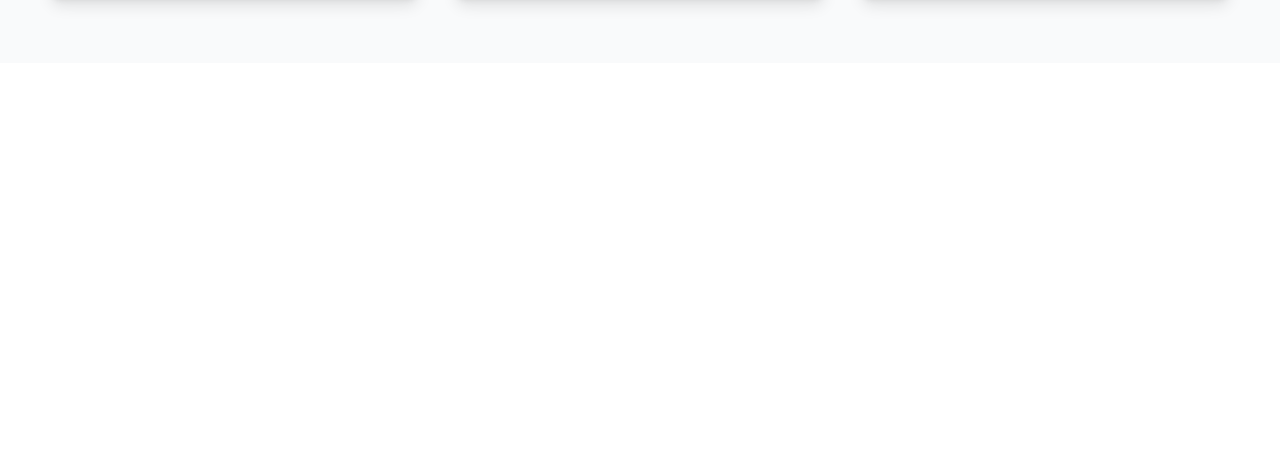
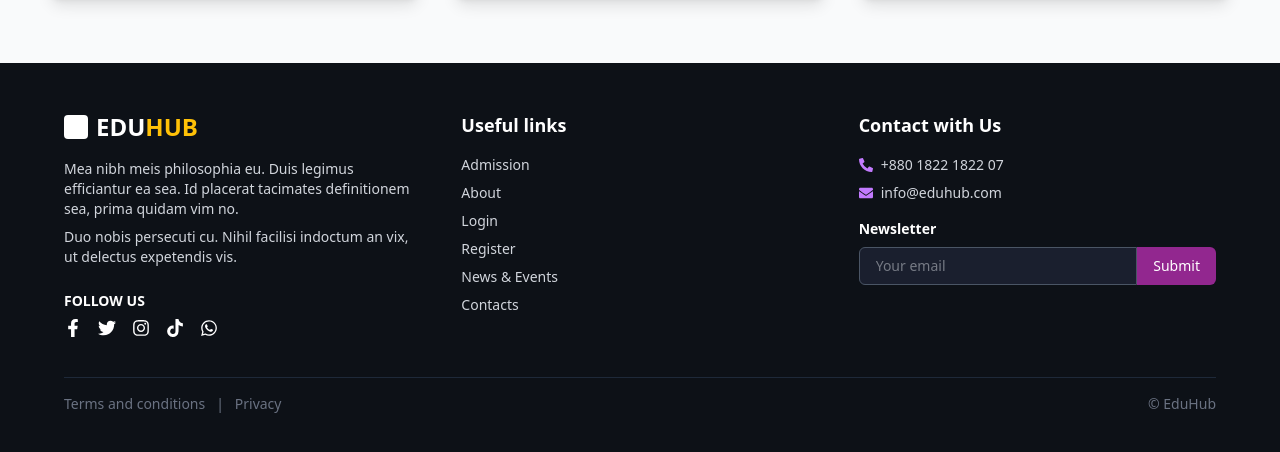
Before and after one commit to rehan606/EduHub-College-Booking-Web-Application, a Next.js app: page / in a window 1280 px wide. Shown: the part 1178-1630 px from the top of the page. Before the commit the page ends 1241 px from the top, so only its background shows below. Built offline with nearby package versions, Linux system fonts and the light colour scheme.

Commit message:
Add Footer

```diff
--- a/package.json
+++ b/package.json
@@ -11,7 +11,8 @@
   "dependencies": {
     "next": "15.3.5",
     "react": "^19.0.0",
-    "react-dom": "^19.0.0"
+    "react-dom": "^19.0.0",
+    "react-icons": "^5.5.0"
   },
   "devDependencies": {
     "@eslint/eslintrc": "^3",
--- a/src/app/page.js
+++ b/src/app/page.js
@@ -1,5 +1,6 @@
 import Banner from '@/components/Banner'
 import CollegeCards from '@/components/CollegeCards'
+import Footer from '@/components/Footer'
 import Navbar from '@/components/Navbar'
 import React from 'react'
 
@@ -9,6 +10,7 @@ const HomePage = () => {
             <Navbar/>
             <Banner/>
             <CollegeCards/>
+            <Footer/>
         </div>
     )
 }
--- /dev/null
+++ b/src/components/Footer.jsx
@@ -0,0 +1,91 @@
+import Link from 'next/link';
+import {
+  FaFacebookF,
+  FaInstagram,
+  FaTiktok,
+  FaWhatsapp,
+  FaPhoneAlt,
+  FaEnvelope,
+  FaTwitter,
+} from 'react-icons/fa';
+
+const Footer = () => {
+  return (
+    <footer className="bg-[#0D1117] text-gray-300 px-6 md:px-16 py-12">
+      <div className="max-w-7xl mx-auto grid grid-cols-1 md:grid-cols-3 gap-10">
+
+        {/* Column 1: Logo and About */}
+        <div>
+          <h2 className="text-2xl font-bold text-white flex items-center gap-2 mb-4">
+            <div className="w-6 h-6 bg-white rounded-sm"></div>
+            <Link href="/" className="font-semibold text-xl uppercase md:text-2xl text-white cursor-pointer"> Edu<span  className='text-[#FFC107]'>Hub</span> </Link>
+          </h2>
+          <p className="text-sm">
+            Mea nibh meis philosophia eu. Duis legimus efficiantur ea sea. Id
+            placerat tacimates definitionem sea, prima quidam vim no.
+          </p>
+          <p className="text-sm mt-2">
+            Duo nobis persecuti cu. Nihil facilisi indoctum an vix, ut delectus
+            expetendis vis.
+          </p>
+
+          {/* Social Icons */}
+          <div className="mt-6">
+            <p className="text-sm font-semibold text-white mb-2">FOLLOW US</p>
+            <div className="flex items-center gap-4 text-white text-lg">
+              <FaFacebookF className="hover:text-purple-400 cursor-pointer" />
+              <FaTwitter className="hover:text-purple-400 cursor-pointer" />
+              <FaInstagram className="hover:text-purple-400 cursor-pointer" />
+              <FaTiktok className="hover:text-purple-400 cursor-pointer" />
+              <FaWhatsapp className="hover:text-purple-400 cursor-pointer" />
+            </div>
+          </div>
+        </div>
+
+        {/* Column 2: Useful Links */}
+        <div>
+          <h3 className="text-white text-lg font-semibold mb-4">Useful links</h3>
+          <ul className="space-y-2 text-sm">
+            <li><a href="#" className="hover:text-white">Admission</a></li>
+            <li><a href="#" className="hover:text-white">About</a></li>
+            <li><a href="#" className="hover:text-white">Login</a></li>
+            <li><a href="#" className="hover:text-white">Register</a></li>
+            <li><a href="#" className="hover:text-white">News & Events</a></li>
+            <li><a href="#" className="hover:text-white">Contacts</a></li>
+          </ul>
+        </div>
+
+        {/* Column 3: Contact & Newsletter */}
+        <div>
+          <h3 className="text-white text-lg font-semibold mb-4">Contact with Us</h3>
+          <p className="text-sm mb-2 flex items-center gap-2">
+            <FaPhoneAlt className="text-purple-400" /> +880 1822 1822 07
+          </p>
+          <p className="text-sm mb-4 flex items-center gap-2">
+            <FaEnvelope className="text-purple-400" /> info@eduhub.com
+          </p>
+
+          <h4 className="text-white text-sm font-semibold mb-2">Newsletter</h4>
+          <div className="flex">
+            <input
+              type="email"
+              placeholder="Your email"
+              className="px-4 py-2 bg-[#1A1F2E] border border-gray-600 rounded-l-md focus:outline-none text-sm w-full"
+            />
+            <button className="px-4 bg-[#92278F] text-white text-sm rounded-r-md hover:bg-purple-700">
+              Submit
+            </button>
+          </div>
+        </div>
+      </div>
+
+      {/* Footer Bottom */}
+      <div className="border-t border-gray-800 mt-10 pt-4 flex flex-col md:flex-row justify-between text-sm text-gray-500">
+        <p>Terms and conditions &nbsp; | &nbsp; Privacy</p>
+        <p>© EduHub</p>
+      </div>
+    </footer>
+  );
+};
+
+export default Footer;
--- a/src/components/Navbar.jsx
+++ b/src/components/Navbar.jsx
@@ -21,7 +21,10 @@ const Navbar = () => {
 
                     </ul>
                     </div>
-                    <Link href="/" className="font-semibold text-xl text-white cursor-pointer">Edu<span className='text-blue-500'>Hub</span> </Link>
+                    <h2 className="text-2xl font-bold text-white flex items-center gap-2 mb-4">
+                                <div className="w-6 h-6 bg-white rounded-sm"></div>
+                                <Link href="/" className="font-semibold text-xl uppercase md:text-2xl text-white cursor-pointer"> Edu<span  className='text-[#FFC107]'>Hub</span> </Link>
+                              </h2>
                 </div>
                 <div className="navbar-center hidden lg:flex">
                     <ul className="menu menu-horizontal px-1">
@@ -33,7 +36,7 @@ const Navbar = () => {
                     </ul>
                 </div>
                 <div className="navbar-end">
-                    <Link href={"/register"} className="btn bg-[#FFC107] uppercase  text-gray-600 hover:bg-blue-600 rounded-full px-8">Admission</Link>
+                    <Link href={"/register"} className="btn bg-[#FFC107] uppercase  text-gray-600 hover:bg-[#ffc107ea] rounded-full px-8">Admission</Link>
                 </div>
             </div>
         </div>
```
Also changed, not shown: 1 other file (tests, documents, lock files or other folders).
